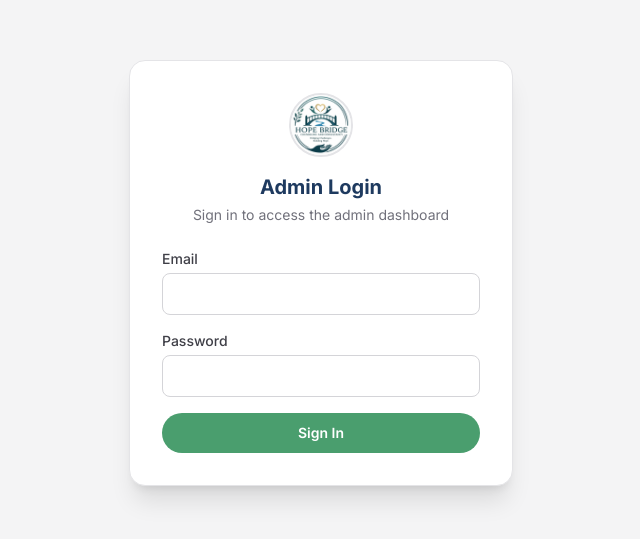
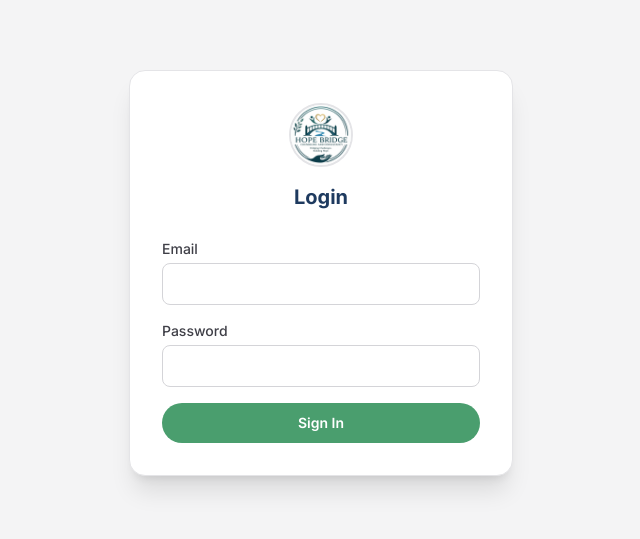
Before and after one commit to Kajeli-bit/hopebridgeconsulting, a Next.js app: page /admin/login in a window 1280 px wide. Shown: the part 127-666 px from the top of the page, without its empty margins (319-959 px from the left). Built offline with nearby package versions, Linux system fonts and the light colour scheme; no server answers; a web font is replaced by a local one.

Commit message:
fixing the admin panel-1

```diff
--- a/src/app/admin/login/page.tsx
+++ b/src/app/admin/login/page.tsx
@@ -50,10 +50,10 @@ export default function LoginPage() {
               className="rounded-full border-2 border-zinc-200"
             />
             <h1 className="mt-4 text-xl font-bold text-[#1e3a5f] dark:text-white">
-              Admin Login
+              Login
             </h1>
             <p className="mt-1 text-sm text-zinc-500 dark:text-zinc-400">
-              Sign in to access the admin dashboard
+
             </p>
           </div>
 
```
